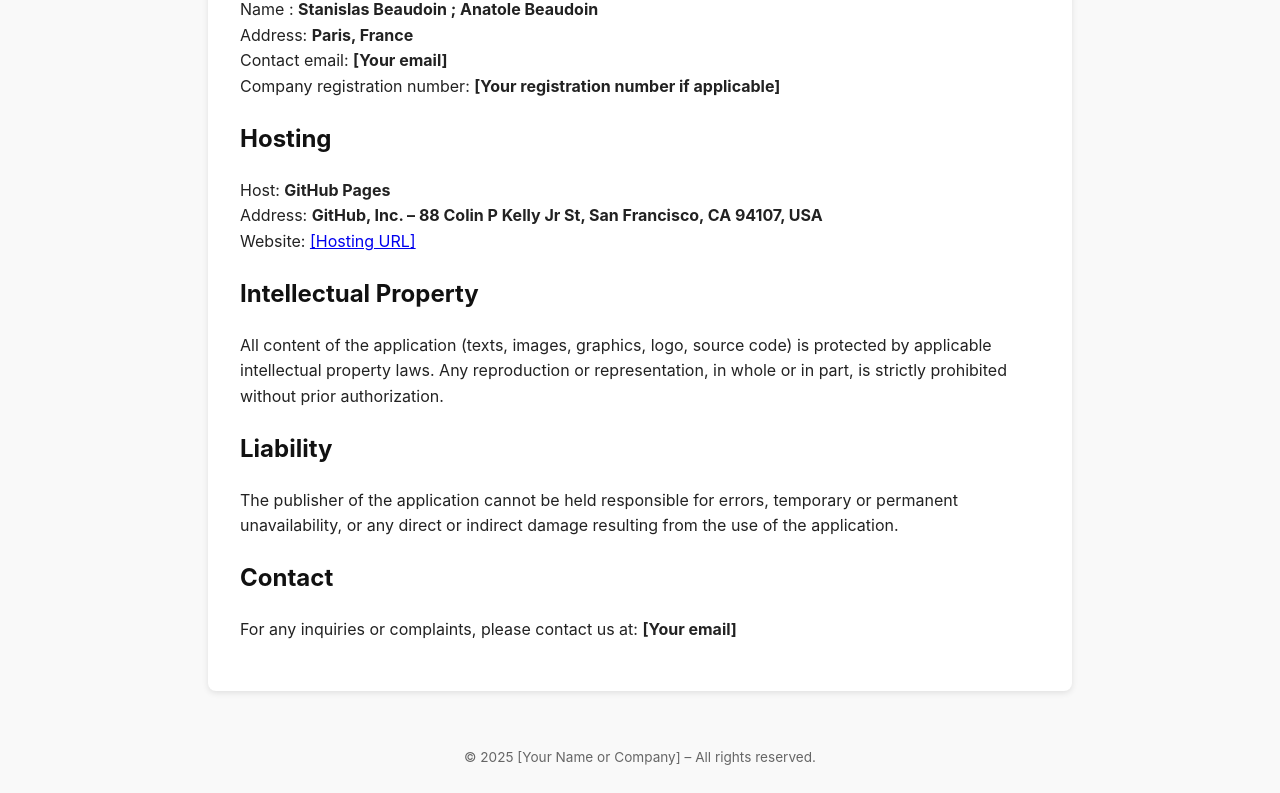
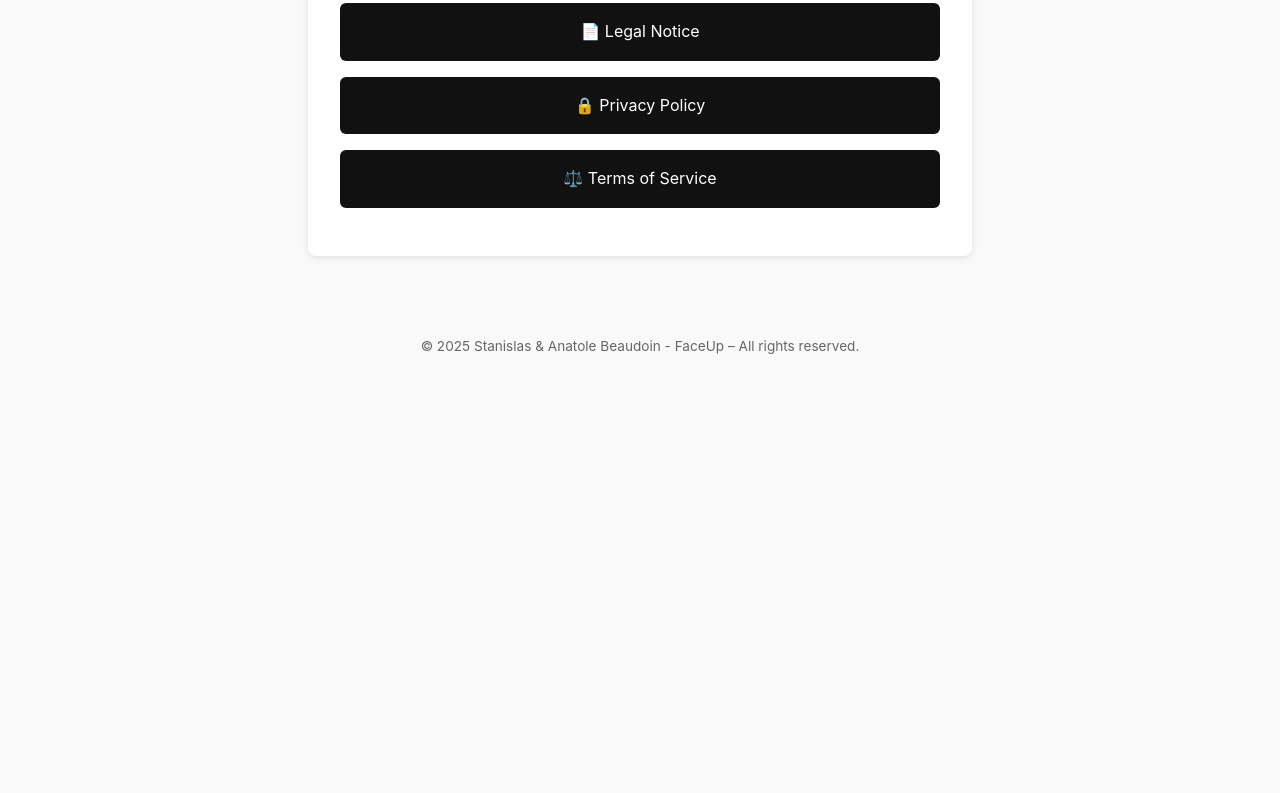
Before and after one commit to black-jack-studio/legal-page, a plain HTML site: page index.html in a window 1280 px wide. Shown: the part 303-1096 px from the top of the page. After the commit the page ends 800 px from the top, so only its background shows below. Drawn offline with Linux system fonts and the light colour scheme.

Commit message:
Update index.html

```diff
--- a/index.html
+++ b/index.html
@@ -3,7 +3,7 @@
 <head>
   <meta charset="UTF-8">
   <meta name="viewport" content="width=device-width, initial-scale=1.0">
-  <title>Legal Notice</title>
+  <title>Legal Information</title>
   <style>
     body {
       font-family: -apple-system, BlinkMacSystemFont, "Segoe UI", Roboto, Helvetica, Arial, sans-serif;
@@ -20,68 +20,52 @@
       text-align: center;
     }
     main {
-      max-width: 800px;
-      margin: 2rem auto;
+      max-width: 600px;
+      margin: 3rem auto;
       padding: 2rem;
       background: #fff;
       border-radius: 8px;
       box-shadow: 0 2px 6px rgba(0,0,0,0.1);
+      text-align: center;
     }
-    h1, h2 {
-      color: #111;
+    h1 {
+      margin-bottom: 2rem;
     }
-    p {
-      margin-bottom: 1rem;
+    a {
+      display: block;
+      margin: 1rem 0;
+      padding: 1rem;
+      background: #111;
+      color: #fff;
+      text-decoration: none;
+      border-radius: 6px;
+      transition: background 0.2s ease;
+    }
+    a:hover {
+      background: #333;
     }
     footer {
       text-align: center;
       font-size: 0.85rem;
       color: #666;
-      padding: 1.5rem;
+      padding: 2rem;
     }
   </style>
 </head>
 <body>
   <header>
-    <h1>Legal Notice</h1>
+    <h1>Legal Information</h1>
   </header>
 
   <main>
-    <h2>Application Publisher</h2>
-    <p>
-      Name : <strong>Stanislas Beaudoin ; Anatole Beaudoin</strong><br>
-      Address: <strong>Paris, France</strong><br>
-      Contact email: <strong>[Your email]</strong><br>
-      Company registration number: <strong>[Your registration number if applicable]</strong>
-    </p>
-
-    <h2>Hosting</h2>
-    <p>
-      Host: <strong>GitHub Pages</strong><br>
-      Address: <strong>GitHub, Inc. – 88 Colin P Kelly Jr St, San Francisco, CA 94107, USA</strong><br>
-      Website: <a href="https://pages.github.com">[Hosting URL]</a>
-    </p>
-
-    <h2>Intellectual Property</h2>
-    <p>
-      All content of the application (texts, images, graphics, logo, source code) is protected by applicable intellectual property laws.
-      Any reproduction or representation, in whole or in part, is strictly prohibited without prior authorization.
-    </p>
-
-    <h2>Liability</h2>
-    <p>
-      The publisher of the application cannot be held responsible for errors, temporary or permanent unavailability, or any direct or indirect damage resulting from the use of the application.
-    </p>
-
-    <h2>Contact</h2>
-    <p>
-      For any inquiries or complaints, please contact us at:
-      <strong>[Your email]</strong>
-    </p>
+    <p>Please find below the legal documents related to the use of our application:</p>
+    <a href="legal-notice.html">📄 Legal Notice</a>
+    <a href="privacy-policy.html">🔒 Privacy Policy</a>
+    <a href="terms-of-service.html">⚖️ Terms of Service</a>
   </main>
 
   <footer>
-    &copy; 2025 [Your Name or Company] – All rights reserved.
+    &copy; 2025 Stanislas & Anatole Beaudoin - FaceUp – All rights reserved.
   </footer>
 </body>
 </html>
```
